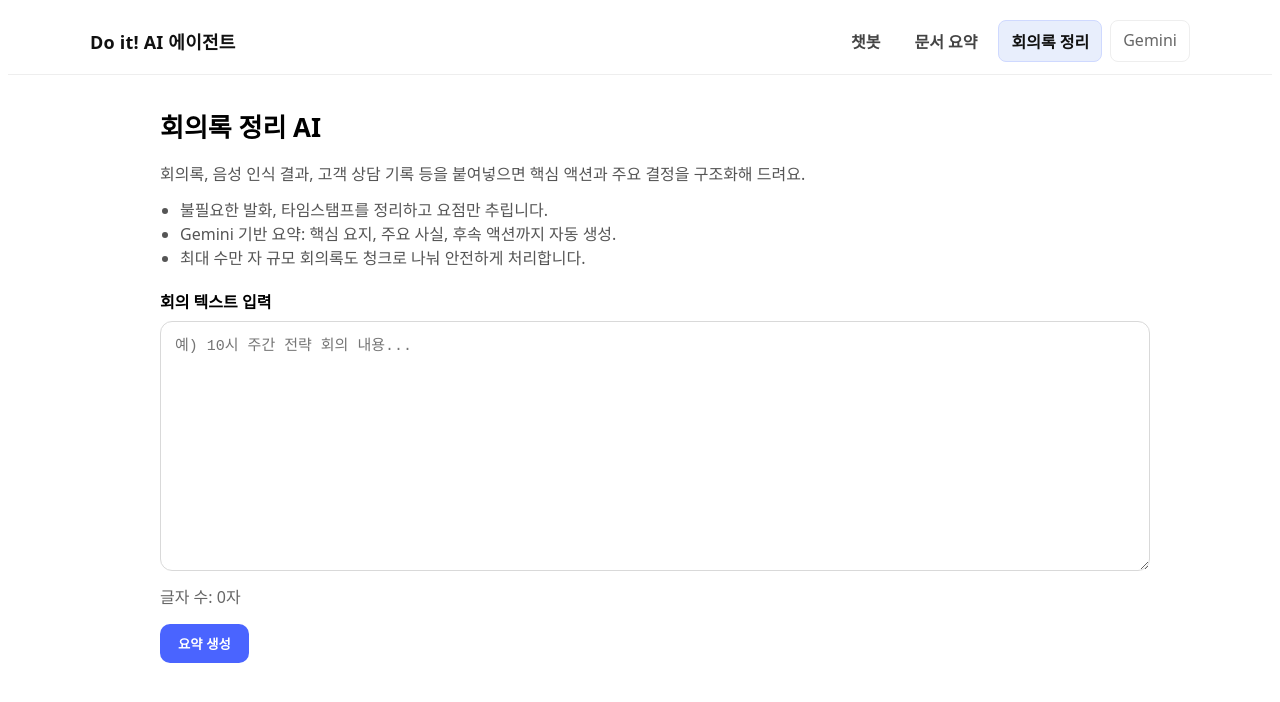
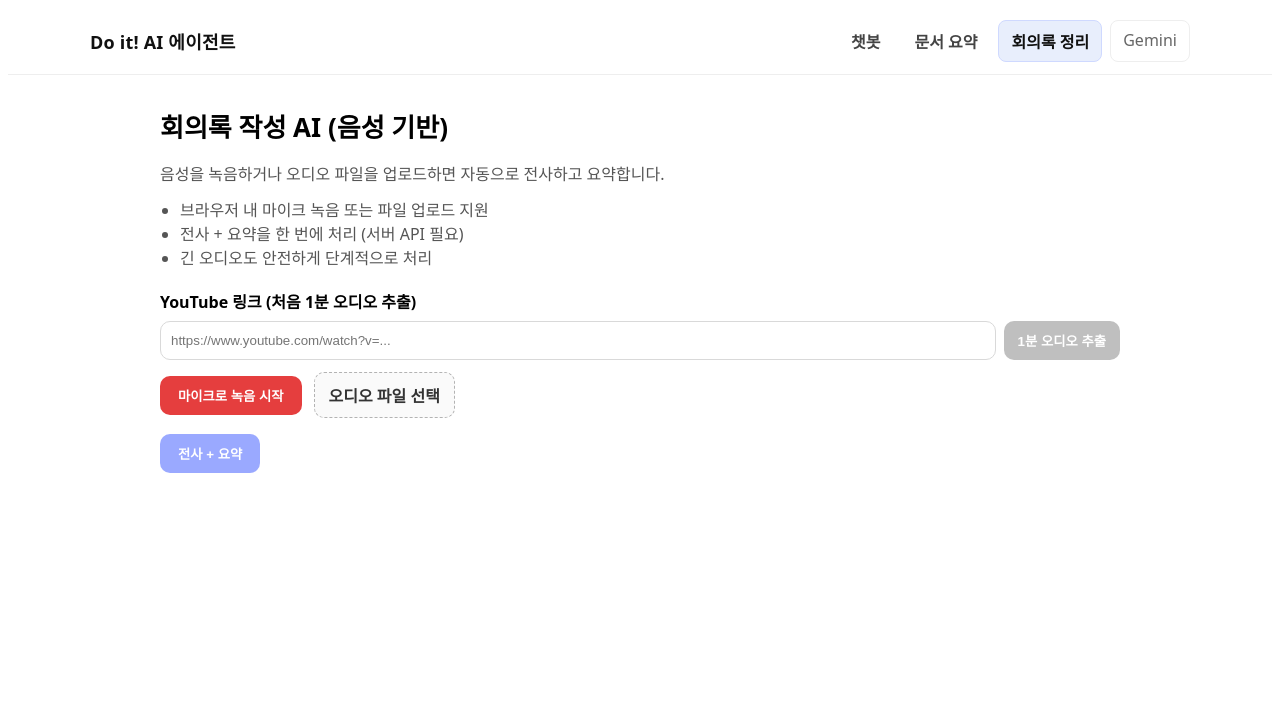
Before and after one commit to hikim0407/PersonalAI, a Next.js app: page /meeting-notes in a window 1280 px wide. Shown: the top 702 px of the page. Built offline with nearby package versions, Linux system fonts and the light colour scheme.

Commit message:
회의록 작성 AI 개발중

```diff
--- a/app/api/ask/route.js
+++ b/app/api/ask/route.js
@@ -18,7 +18,7 @@ export async function POST(req) {
 
         const genAI = new GoogleGenerativeAI(process.env.GEMINI_API_KEY);
         const model = genAI.getGenerativeModel({
-            model: "gemini-2.5-flash",
+            model: process.env.GEMINI_MODEL || "gemini-2.5-flash",
             ...(system ? { systemInstruction: system } : {}),
         });
 
--- a/app/api/summarize/route.js
+++ b/app/api/summarize/route.js
@@ -56,7 +56,7 @@ export async function POST(req) {
     const genAI = new GoogleGenerativeAI(process.env.GEMINI_API_KEY);
     // 먼저 안정 모델로 통신 확인 (필요 시 "gemini-2.5-flash"로 교체)
     const model = genAI.getGenerativeModel({
-      model: "gemini-2.5-flash",
+      model: process.env.GEMINI_MODEL || "gemini-2.5-flash",
       generationConfig: { temperature: 0.2 },
     });
 
--- a/app/meeting-notes/page.jsx
+++ b/app/meeting-notes/page.jsx
@@ -1,71 +1,183 @@
 "use client";
 
-import { useMemo, useState } from "react";
-
-const preprocessNotes = (text) =>
-  text
-    .replace(/\[[0-2]?\d:[0-5]\d(?::[0-5]\d)?\]/g, " ")
-    .replace(/^\s*(?:발언자\s*\d*|참석자\s*\d*|Speaker\s*\d*|Participant\s*\d*)\s*[:\-]\s*/gim, "")
-    .replace(/^\s*(?:-\s*)?(?:사회자|진행자)[:\-]\s*/gim, "")
-    .replace(/\s{2,}/g, " ")
-    .replace(/\n{3,}/g, "\n\n")
-    .trim();
-
-const toChunks = (text, maxChars = 3200, overlap = 200) => {
-  const output = [];
-  for (let i = 0; i < text.length; i += maxChars - overlap) {
-    const slice = text.slice(i, i + maxChars).trim();
-    if (slice) output.push(slice);
-  }
-  return output;
-};
+import { useEffect, useRef, useState } from "react";
 
 export default function MeetingNotesPage() {
-  const [rawNotes, setRawNotes] = useState("");
+  // Audio states
+  const [audioFile, setAudioFile] = useState(null);
+  const [audioUrl, setAudioUrl] = useState("");
+  const [isRecording, setIsRecording] = useState(false);
+  const [recordSeconds, setRecordSeconds] = useState(0);
+  const mediaStreamRef = useRef(null);
+  const mediaRecorderRef = useRef(null);
+  const recordTimerRef = useRef(null);
+  const recordedChunksRef = useRef([]);
+
+  // Result states
   const [status, setStatus] = useState("");
+  const [isLoading, setIsLoading] = useState(false);
   const [partials, setPartials] = useState([]);
   const [finalSummary, setFinalSummary] = useState("");
-  const [chunkPreview, setChunkPreview] = useState([]);
-  const [isLoading, setIsLoading] = useState(false);
+  const [transcript, setTranscript] = useState("");
+  const [ytUrl, setYtUrl] = useState("");
 
-  const characterCount = useMemo(() => rawNotes.trim().length, [rawNotes]);
+  useEffect(() => {
+    return () => {
+      if (audioUrl) URL.revokeObjectURL(audioUrl);
+      if (mediaStreamRef.current) {
+        mediaStreamRef.current.getTracks().forEach((t) => t.stop());
+      }
+    };
+  }, [audioUrl]);
 
-  const handleSummarize = async () => {
-    const trimmed = rawNotes.trim();
-    if (!trimmed) {
-      alert("회의록 텍스트를 입력하세요.");
+  const pickBestMimeType = () => {
+    const candidates = [
+      "audio/webm;codecs=opus",
+      "audio/webm",
+      "audio/ogg;codecs=opus",
+      "audio/mp4",
+    ];
+    for (const c of candidates) {
+      if (window.MediaRecorder && MediaRecorder.isTypeSupported?.(c)) return c;
+    }
+    return "audio/webm";
+  };
+
+  const startRecording = async () => {
+    if (!navigator?.mediaDevices?.getUserMedia) {
+      alert("이 브라우저는 녹음을 지원하지 않습니다.");
       return;
     }
+    try {
+      const stream = await navigator.mediaDevices.getUserMedia({ audio: true });
+      mediaStreamRef.current = stream;
+      recordedChunksRef.current = [];
 
-    const cleaned = preprocessNotes(trimmed);
-    const chunks = toChunks(cleaned);
+      const mimeType = pickBestMimeType();
+      const mr = new MediaRecorder(stream, { mimeType });
+      mediaRecorderRef.current = mr;
 
-    if (chunks.length === 0) {
-      alert("요약할 수 있는 텍스트가 없습니다.");
+      mr.ondataavailable = (e) => {
+        if (e.data && e.data.size > 0) recordedChunksRef.current.push(e.data);
+      };
+      mr.onstop = () => {
+        const blob = new Blob(recordedChunksRef.current, { type: mimeType });
+        const fileName = `meeting-recording-${Date.now()}.${
+          mimeType.includes("mp4") ? "m4a" : mimeType.includes("ogg") ? "ogg" : "webm"
+        }`;
+        const file = new File([blob], fileName, { type: blob.type });
+        if (audioUrl) URL.revokeObjectURL(audioUrl);
+        const url = URL.createObjectURL(blob);
+        setAudioFile(file);
+        setAudioUrl(url);
+      };
+
+      mr.start(250);
+      setIsRecording(true);
+      setRecordSeconds(0);
+      setStatus("녹음 중...");
+      recordTimerRef.current = setInterval(() => {
+        setRecordSeconds((s) => s + 1);
+      }, 1000);
+    } catch (e) {
+      console.error(e);
+      alert("마이크 권한을 확인해 주세요.");
+    }
+  };
+
+  const stopRecording = () => {
+    if (!isRecording) return;
+    try {
+      mediaRecorderRef.current?.stop();
+      mediaStreamRef.current?.getTracks().forEach((t) => t.stop());
+    } finally {
+      setIsRecording(false);
+      clearInterval(recordTimerRef.current);
+      setStatus("녹음 종료");
+    }
+  };
+
+  const handleFileChange = (e) => {
+    const file = e.target.files?.[0];
+    if (!file) return;
+    if (audioUrl) URL.revokeObjectURL(audioUrl);
+    const url = URL.createObjectURL(file);
+    setAudioFile(file);
+    setAudioUrl(url);
+    setStatus(`${file.name} 선택됨`);
+  };
+
+  const formatTime = (sec) => {
+    const m = Math.floor(sec / 60)
+      .toString()
+      .padStart(2, "0");
+    const s = Math.floor(sec % 60)
+      .toString()
+      .padStart(2, "0");
+    return `${m}:${s}`;
+  };
+
+  const handleTranscribeAndSummarize = async () => {
+    if (!audioFile) {
+      alert("오디오를 업로드하거나 녹음해 주세요.");
       return;
     }
-
     setIsLoading(true);
-    setStatus(`총 ${chunks.length}개 청크 요약 중...`);
+    setStatus("업로드 및 처리 중...");
     setFinalSummary("");
     setPartials([]);
-    setChunkPreview(chunks.map((c) => c.slice(0, 280)));
+    setTranscript("");
 
     try {
-      const response = await fetch("/api/summarize", {
+      const form = new FormData();
+      form.append("audio", audioFile);
+      // 옵션이 필요하면 여기에 추가하세요. 예: form.append('language', 'ko');
+
+      const res = await fetch("/api/audio-transcribe", {
+        method: "POST",
+        body: form,
+      });
+      const data = await res.json();
+      if (!res.ok) throw new Error(data?.error || "전사 실패");
+
+      setStatus("전사 완료");
+      if (data?.transcript) setTranscript(data.transcript);
+    } catch (e) {
+      console.error(e);
+      setStatus(`에러: ${e.message || e}`);
+    } finally {
+      setIsLoading(false);
+    }
+  };
+
+  const handleFetchYouTubeOneMinute = async () => {
+    if (!ytUrl.trim()) {
+      alert("YouTube 링크를 입력해 주세요.");
+      return;
+    }
+    try {
+      setIsLoading(true);
+      setStatus("YouTube에서 1분 오디오 추출 중...");
+      const res = await fetch("/api/youtube-audio-1min", {
         method: "POST",
         headers: { "Content-Type": "application/json" },
-        body: JSON.stringify({ chunks }),
+        body: JSON.stringify({ url: ytUrl.trim(), secs: 60 }),
       });
-      const data = await response.json();
-      if (!response.ok) throw new Error(data.error || "요약 실패");
-
-      setStatus("완료");
-      setPartials(data.partials || []);
-      setFinalSummary(data.finalSummary || "");
-    } catch (error) {
-      console.error(error);
-      setStatus(`에러: ${error.message || error}`);
+      if (!res.ok) {
+        const err = await res.json().catch(() => ({}));
+        throw new Error(err?.error || `요청 실패 (${res.status})`);
+      }
+      const blob = await res.blob();
+      const name = `youtube-clip-${Date.now()}.mp3`;
+      const file = new File([blob], name, { type: blob.type || "audio/mpeg" });
+      if (audioUrl) URL.revokeObjectURL(audioUrl);
+      const url = URL.createObjectURL(blob);
+      setAudioFile(file);
+      setAudioUrl(url);
+      setStatus("YouTube 1분 오디오 준비 완료");
+    } catch (e) {
+      console.error(e);
+      setStatus(`에러: ${e.message || e}`);
     } finally {
       setIsLoading(false);
     }
@@ -74,78 +186,142 @@ export default function MeetingNotesPage() {
   return (
     <main style={{ maxWidth: 960, margin: "32px auto", padding: "0 16px" }}>
       <header style={{ marginBottom: 20 }}>
-        <h1 style={{ fontSize: 26, marginBottom: 6 }}>회의록 정리 AI</h1>
+        <h1 style={{ fontSize: 26, marginBottom: 6 }}>회의록 작성 AI (음성 기반)</h1>
         <p style={{ color: "#555", marginBottom: 12 }}>
-          회의록, 음성 인식 결과, 고객 상담 기록 등을 붙여넣으면 핵심 액션과 주요 결정을 구조화해 드려요.
+          음성을 녹음하거나 오디오 파일을 업로드하면 자동으로 전사하고 요약합니다.
         </p>
         <ul style={{ color: "#555", paddingLeft: 20, margin: "8px 0 0" }}>
-          <li>불필요한 발화, 타임스탬프를 정리하고 요점만 추립니다.</li>
-          <li>Gemini 기반 요약: 핵심 요지, 주요 사실, 후속 액션까지 자동 생성.</li>
-          <li>최대 수만 자 규모 회의록도 청크로 나눠 안전하게 처리합니다.</li>
+          <li>브라우저 내 마이크 녹음 또는 파일 업로드 지원</li>
+          <li>전사 + 요약을 한 번에 처리 (서버 API 필요)</li>
+          <li>긴 오디오도 안전하게 단계적으로 처리</li>
         </ul>
       </header>
 
       <section style={{ marginBottom: 16 }}>
-        <label htmlFor="notes" style={{ display: "block", fontWeight: 600, marginBottom: 8 }}>
-          회의 텍스트 입력
-        </label>
-        <textarea
-          id="notes"
-          value={rawNotes}
-          onChange={(e) => setRawNotes(e.target.value)}
-          placeholder="예) 10시 주간 전략 회의 내용..."
-          style={{
-            width: "100%",
-            minHeight: 220,
-            borderRadius: 12,
-            border: "1px solid #d9d9d9",
-            padding: 14,
-            fontSize: 15,
-            lineHeight: 1.5,
-            resize: "vertical",
-          }}
-        />
-        <div style={{ display: "flex", justifyContent: "space-between", marginTop: 8, color: "#666" }}>
-          <span>글자 수: {characterCount.toLocaleString()}자</span>
-          {chunkPreview.length > 0 && <span>청크: {chunkPreview.length}개</span>}
+        <div style={{ marginBottom: 12 }}>
+          <label htmlFor="ytUrl" style={{ display: "block", fontWeight: 600, marginBottom: 8 }}>
+            YouTube 링크 (처음 1분 오디오 추출)
+          </label>
+          <div style={{ display: "flex", gap: 8 }}>
+            <input
+              id="ytUrl"
+              type="url"
+              placeholder="https://www.youtube.com/watch?v=..."
+              value={ytUrl}
+              onChange={(e) => setYtUrl(e.target.value)}
+              style={{ flex: 1, padding: 10, borderRadius: 10, border: "1px solid #d9d9d9" }}
+            />
+            <button
+              onClick={handleFetchYouTubeOneMinute}
+              disabled={isLoading || !ytUrl.trim()}
+              style={{
+                padding: "10px 14px",
+                borderRadius: 10,
+                border: "none",
+                background: isLoading || !ytUrl.trim() ? "#bfbfbf" : "#0ea5e9",
+                color: "white",
+                fontWeight: 700,
+                cursor: isLoading || !ytUrl.trim() ? "not-allowed" : "pointer",
+              }}
+            >
+              1분 오디오 추출
+            </button>
+          </div>
         </div>
+        <div style={{ display: "flex", gap: 12, flexWrap: "wrap", alignItems: "center" }}>
+          {!isRecording ? (
+            <button
+              onClick={startRecording}
+              style={{
+                padding: "10px 18px",
+                borderRadius: 10,
+                border: "none",
+                background: "#e53e3e",
+                color: "white",
+                fontWeight: 700,
+                cursor: "pointer",
+              }}
+            >
+              마이크로 녹음 시작
+            </button>
+          ) : (
+            <button
+              onClick={stopRecording}
+              style={{
+                padding: "10px 18px",
+                borderRadius: 10,
+                border: "none",
+                background: "#dd6b20",
+                color: "white",
+                fontWeight: 700,
+                cursor: "pointer",
+              }}
+            >
+              녹음 종료 ({formatTime(recordSeconds)})
+            </button>
+          )}
+
+          <label
+            style={{
+              display: "inline-block",
+              padding: "10px 14px",
+              border: "1px dashed #b3b3b3",
+              borderRadius: 10,
+              cursor: "pointer",
+              background: "#fafafa",
+              color: "#333",
+              fontWeight: 600,
+            }}
+          >
+            오디오 파일 선택
+            <input
+              type="file"
+              accept="audio/*,.m4a,.mp3,.wav,.webm,.ogg"
+              onChange={handleFileChange}
+              style={{ display: "none" }}
+            />
+          </label>
+          <span style={{ color: "#666" }}>{status}</span>
+        </div>
+
+        {audioUrl && (
+          <div style={{ marginTop: 12 }}>
+            <audio src={audioUrl} controls style={{ width: "100%" }} />
+            {audioFile && (
+              <div style={{ color: "#555", marginTop: 6 }}>
+                선택된 파일: <strong>{audioFile.name}</strong> ({Math.round(audioFile.size / 1024)} KB)
+              </div>
+            )}
+          </div>
+        )}
       </section>
 
       <div style={{ display: "flex", gap: 12, alignItems: "center", marginBottom: 20 }}>
         <button
-          onClick={handleSummarize}
-          disabled={isLoading}
+          onClick={handleTranscribeAndSummarize}
+          disabled={isLoading || !audioFile}
           style={{
             padding: "10px 18px",
             borderRadius: 10,
             border: "none",
-            background: isLoading ? "#9aa9ff" : "#4a64ff",
+            background: isLoading || !audioFile ? "#9aa9ff" : "#4a64ff",
             color: "white",
             fontWeight: 600,
-            cursor: isLoading ? "not-allowed" : "pointer",
+            cursor: isLoading || !audioFile ? "not-allowed" : "pointer",
             transition: "background .15s ease",
           }}
         >
-          {isLoading ? "요약 중..." : "요약 생성"}
+          {isLoading ? "처리 중..." : "전사 + 요약"}
         </button>
-        <span style={{ color: "#666" }}>{status}</span>
+        <span style={{ color: "#666" }}>{isLoading ? "잠시만 기다려 주세요" : ""}</span>
       </div>
 
-      {chunkPreview.length > 0 && (
+      {transcript && (
         <section style={{ marginBottom: 24 }}>
-          <h2 style={{ fontSize: 18, marginBottom: 8 }}>전처리된 청크 미리보기</h2>
-          <div style={{ display: "grid", gap: 12 }}>
-            {chunkPreview.map((snippet, index) => (
-              <article
-                key={index}
-                style={{ border: "1px solid #eee", borderRadius: 10, padding: 12, background: "#fafafa", whiteSpace: "pre-wrap" }}
-              >
-                <strong style={{ display: "block", marginBottom: 6 }}>Part {index + 1}</strong>
-                {snippet}
-                {snippet.length === 280 && "..."}
-              </article>
-            ))}
-          </div>
+          <h2 style={{ fontSize: 18, marginBottom: 8 }}>전사 결과</h2>
+          <article style={{ border: "1px solid #e5e5e5", borderRadius: 12, padding: 12, background: "#fff", whiteSpace: "pre-wrap" }}>
+            {transcript}
+          </article>
         </section>
       )}
 
@@ -160,7 +336,7 @@ export default function MeetingNotesPage() {
 
       {partials.length > 0 && (
         <section style={{ marginBottom: 40 }}>
-          <h3 style={{ fontSize: 17, marginBottom: 10 }}>청크별 상세 요약</h3>
+          <h3 style={{ fontSize: 17, marginBottom: 10 }}>파트별 요약</h3>
           {partials.map((partial, index) => (
             <details key={index} style={{ marginBottom: 10 }}>
               <summary>Part {index + 1}</summary>
--- a/package.json
+++ b/package.json
@@ -13,10 +13,13 @@
   "description": "",
   "dependencies": {
     "@google/generative-ai": "^0.24.1",
+    "ffmpeg-static": "^5.2.0",
     "next": "^15.4.6",
     "pdf-parse": "^1.1.1",
     "react": "^19.1.1",
     "react-dom": "^19.1.1",
+    "fluent-ffmpeg": "^2.1.2",
+    "ytdl-core": "^4.11.5",
     "win-ca": "^3.5.1"
   },
   "devDependencies": {
```
Also changed, not shown: app/api/audio-transcribe/route.js (added, +54 -0 lines), app/api/youtube-audio-1min/route.js (added, +57 -0 lines).
